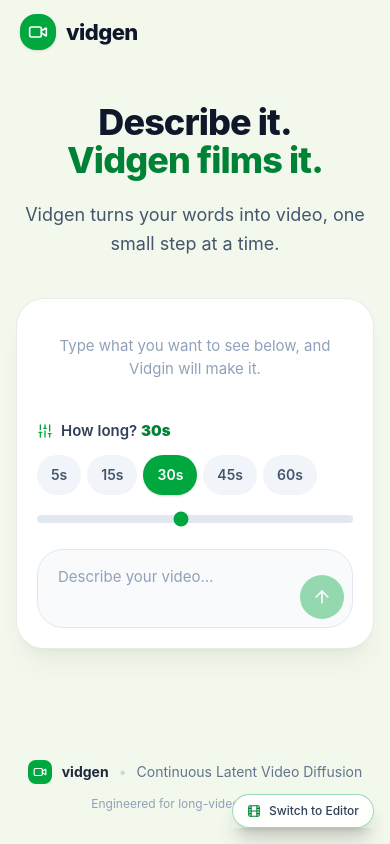
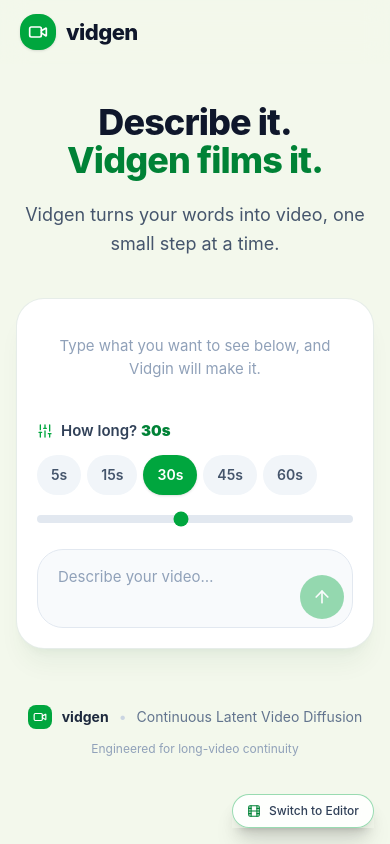
Before and after one commit to shahrozkalash/Vidgin, a React (Vite) app: page / in a window 390 px wide. Built offline with nearby package versions, Linux system fonts and the light colour scheme.

Commit message:
Interface: bring the card and footer closer (stop main stretching to fill the screen)

```diff
--- a/src/App.tsx
+++ b/src/App.tsx
@@ -73,7 +73,7 @@ export default function App() {
       <FilmstripHero />
 
       {/* One simple card */}
-      <main className="flex-1 w-full py-2 sm:py-4">
+      <main className="w-full py-2 sm:py-4">
         <TryItSection />
       </main>
 
```
